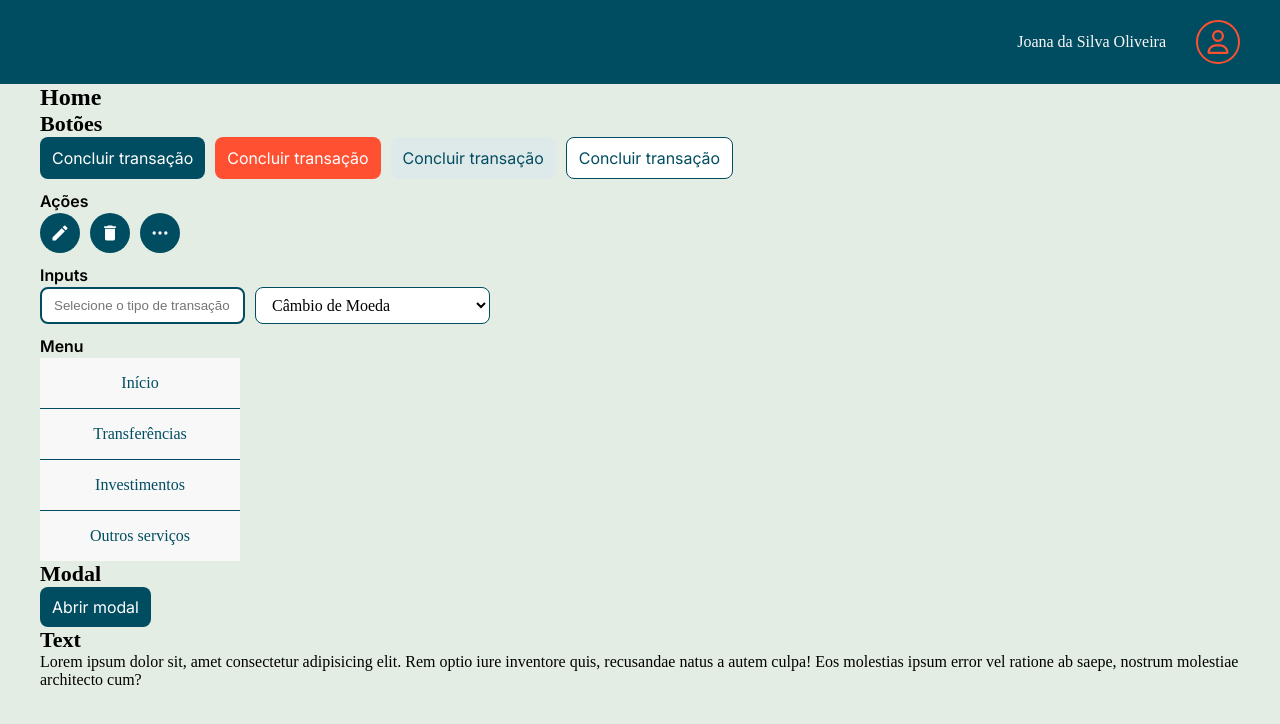
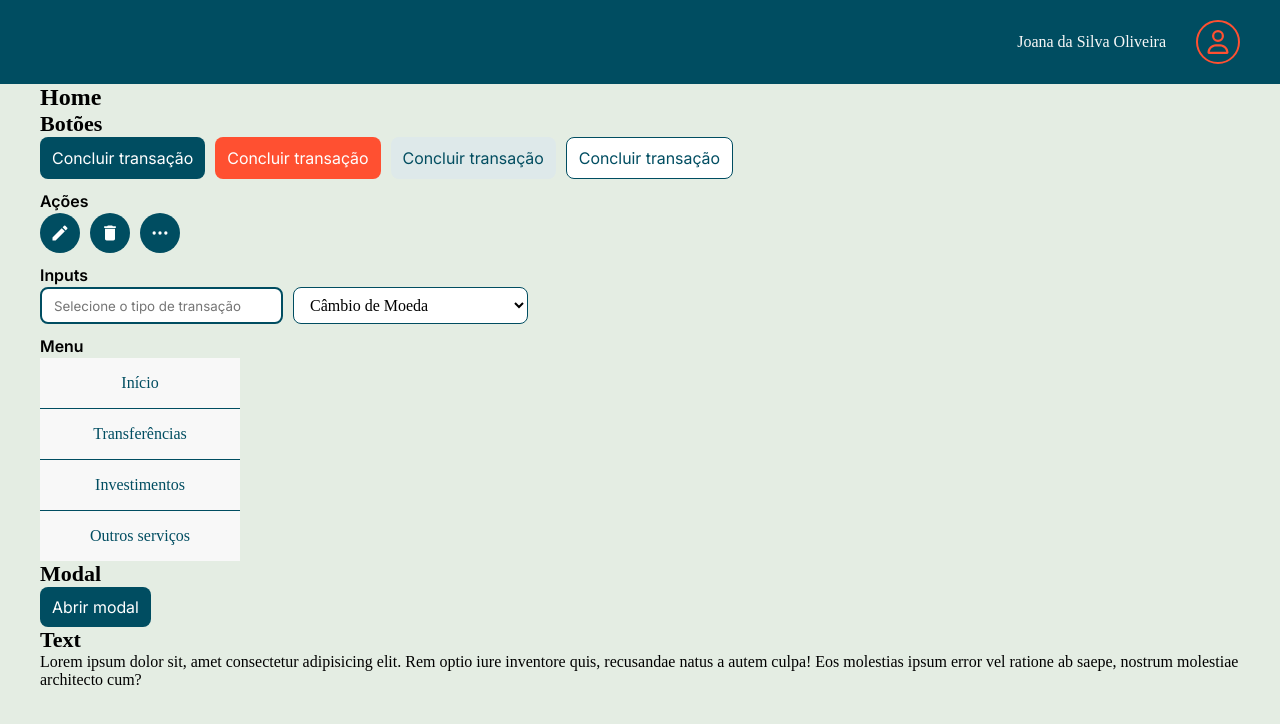
Before and after one commit to bytebank-postech/bytebank-app, a Next.js app: page / in a window 1280 px wide. Shown: the top 724 px of the page. Built offline with nearby package versions, Linux system fonts and the light colour scheme.

Commit message:
chore(Input): move o componente de input de lugar

```diff
--- a/src/app/page.tsx
+++ b/src/app/page.tsx
@@ -2,10 +2,9 @@
 
 import Action from '@/components/ui/action/action'
 import Menu from '@/components/layout/menu/menu'
-import { Button, Select, Typography } from '@/components/ui'
+import { Button, Select, Typography, Input } from '@/components/ui'
 import Modal from '@/components/ui/modal/modal'
 import Text from '@/components/ui/text/text'
-import { Input } from '@/components/transactions/inputs'
 
 function openDialog() {
   const dialog = document.querySelector('dialog')
--- a/src/components/transactions/inputs/index.ts
+++ /dev/null
@@ -1 +0,0 @@
-export { default as Input } from './input/input'
--- a/src/components/transactions/inputs/input.scss
+++ /dev/null
@@ -1,8 +0,0 @@
-@use '../../../styles/variables.scss' as vars;
-input,
-select {
-  padding: vars.$input-padding;
-  border-radius: vars.$input-radius;
-  border: 2px solid vars.$color-blue;
-  color: vars.$color-blue;
-}
--- a/src/components/transactions/inputs/input/Input.module.scss
+++ b/src/components/ui/Input/Input.module.scss
@@ -3,13 +3,12 @@
 .input {
   border-radius: 8px;
   border: none;
-  //   cursor: pointer;
+  font-family: 'Inter';
 
   &:disabled {
     cursor: not-allowed;
-    pointer-events: none;
     opacity: 0.8;
-    // cores
+    border: 2px solid $disabled-color !important;
   }
 
   &.medium {
--- a/src/components/transactions/inputs/input/input.tsx
+++ b/src/components/ui/Input/Input.tsx
@@ -1,22 +1,21 @@
 import { getClassnames } from '@/utils'
 import styles from './Input.module.scss'
 import { InputProps } from './Input.types'
-// import '../input.scss'
 
 export default function Input({
-  size = 'medium',
+  paddingSize = 'medium',
   variant = 'default',
   fullWidth,
   disabled,
-  children,
   ...props
 }: InputProps) {
   const classnames = getClassnames(
     styles.input,
-    size && styles[size],
+    paddingSize && styles[paddingSize],
     variant && styles[variant],
     fullWidth && styles.fullwidth,
     disabled && styles.disabled
   )
-  return <input className={classnames} {...props}></input>
+
+  return <input className={classnames} disabled={disabled} {...props} />
 }
--- a/src/components/transactions/inputs/input/Input.types.ts
+++ b/src/components/ui/Input/Input.types.ts
@@ -1,7 +1,7 @@
 import { InputHTMLAttributes, DetailedHTMLProps } from 'react'
 
 export type InputProps = {
-  size?: 'medium' | 'large'
+  paddingSize?: 'medium' | 'large'
   variant?: 'default' | 'secondary' | 'ghost' | 'outline'
   fullWidth?: boolean
 } & DetailedHTMLProps<InputHTMLAttributes<HTMLInputElement>, HTMLInputElement>
--- a/src/components/ui/index.ts
+++ b/src/components/ui/index.ts
@@ -1,4 +1,4 @@
-// export { default as Input } from './Input/Input';
+export { default as Input } from './Input/Input'
 export { default as Button } from './Button/Button'
 export { default as Select } from './Select/Select'
 export { default as Typography } from './Typography/Typography'
--- a/src/styles/colors.scss
+++ b/src/styles/colors.scss
@@ -3,6 +3,7 @@ $white: #fff;
 $primary: #004d61;
 $secondary: #ff5031;
 $tertiary: #dee9ea;
+$disabled-color: #c0c0c0;
 
 $primary-action: #0a2e36;
 $secondary-action: #d5604c;
```
Also changed, not shown: 2 other files (tests, documents, lock files or other folders).
